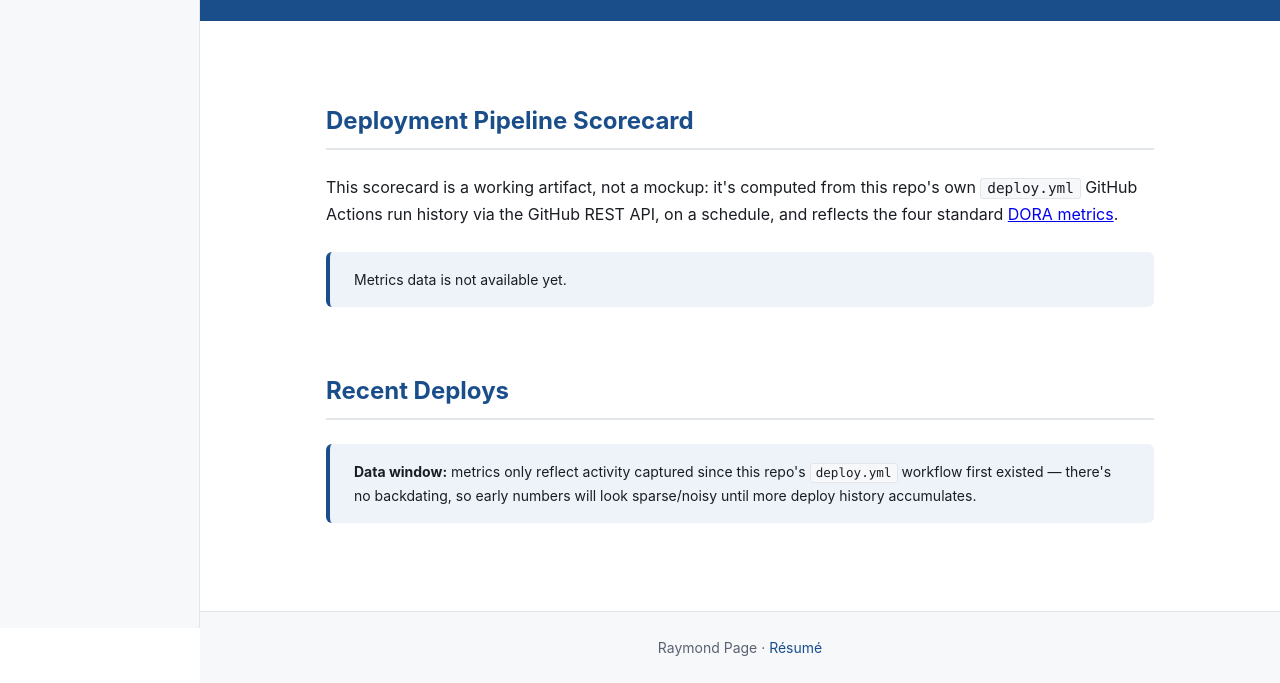
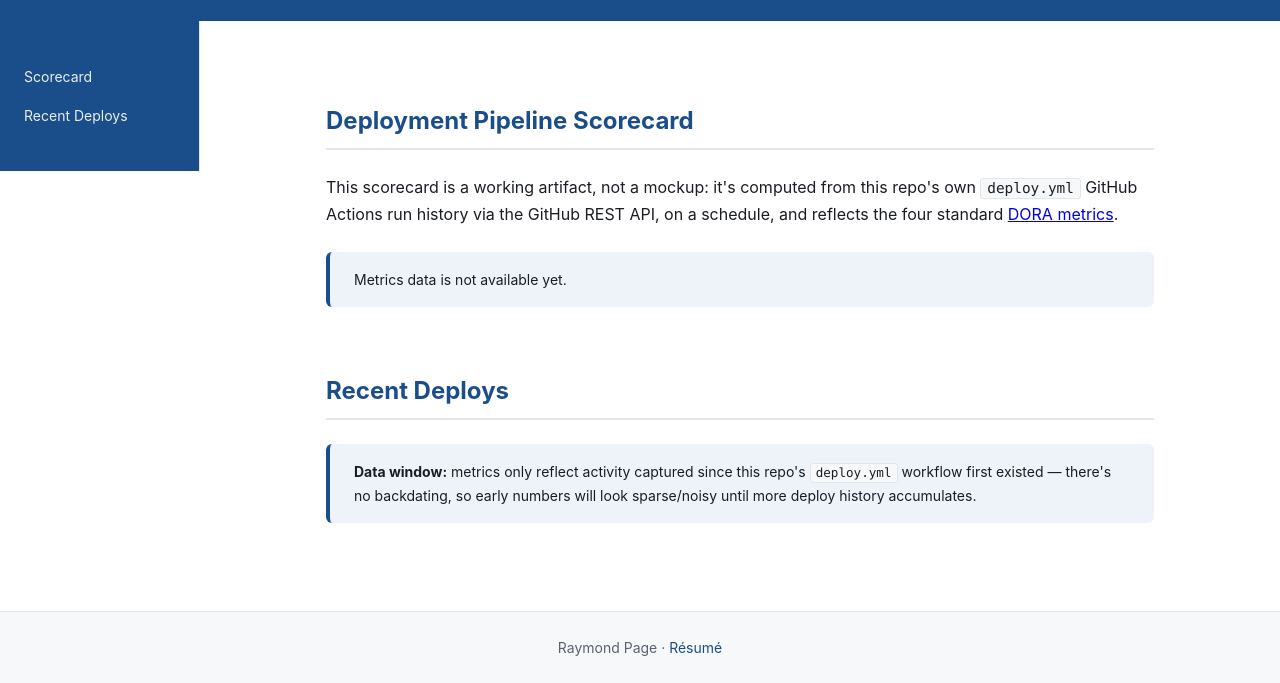
Before and after one commit to afsting/developer-experience-concepts, a plain HTML site: page site/dora-metrics.html in a window 1280 px wide. Shown: the part 172-855 px from the top of the page. Drawn offline with Linux system fonts and the light colour scheme; no server answers.

Commit message:
fix: header spans full width, side-nav sits below it (#35)
* fix: header spans full width, side-nav sits below it in its own row

Previous layout used a fixed-position .side-nav pinned to the viewport
top-left with body margin-left offsetting the header, which visually
crammed the header title into the remaining width next to the side-nav
instead of spanning the full page width.

Switch body.has-side-nav to a CSS grid: header spans both columns
across the full top, side-nav and main content share the row below it,
and footer spans full width at the bottom. Side-nav uses position:
sticky (bounded by its grid row/main's height) instead of position:
fixed so it still stays in view while scrolling without overlapping
the header. Collapses to a single column (side-nav hidden) below 900px,
same as before.

* style: match side-nav background color to header

Side-nav now uses var(--color-accent) (same as header) instead of
--color-surface, with link colors/hover adjusted for contrast on the
accent background, so the two feel like one continuous nav surface.
Dark-mode override follows the header's #0a2a4a background too.

```diff
--- a/site/styles.css
+++ b/site/styles.css
@@ -131,19 +131,40 @@ header nav a[aria-current="page"] {
 
 /* ============================================================
    Left-edge sub-page navigation (in-page section jump links)
+
+   The header (title bar) spans the full width across the top; the
+   side-nav and main content sit in a row below it, and the footer
+   spans the full width again at the bottom.
    ============================================================ */
 body.has-side-nav {
-  margin-left: 200px;
+  display: grid;
+  grid-template-columns: 200px 1fr;
+  grid-template-areas:
+    "header header"
+    "side   main"
+    "footer footer";
+}
+
+body.has-side-nav > header {
+  grid-area: header;
+}
+
+body.has-side-nav > main {
+  grid-area: main;
+}
+
+body.has-side-nav > footer {
+  grid-area: footer;
 }
 
 .side-nav {
-  position: fixed;
+  grid-area: side;
+  align-self: start;
+  position: sticky;
   top: 0;
-  left: 0;
-  width: 200px;
-  height: 100vh;
+  max-height: 100vh;
   overflow-y: auto;
-  background: var(--color-surface);
+  background: var(--color-accent);
   border-right: 1px solid var(--color-border);
   padding: var(--space-lg) var(--space-sm);
 }
@@ -157,7 +178,7 @@ body.has-side-nav {
 
 .side-nav a {
   display: block;
-  color: var(--color-text-muted);
+  color: rgba(255,255,255,0.9);
   text-decoration: none;
   font-size: var(--font-size-sm);
   padding: 0.25rem 0.5rem;
@@ -167,17 +188,21 @@ body.has-side-nav {
 
 .side-nav a:hover,
 .side-nav a:focus-visible {
-  color: var(--color-accent);
-  background: var(--color-highlight-bg);
+  color: #fff;
+  background: rgba(255,255,255,0.15);
 }
 
 @media (max-width: 900px) {
+  body.has-side-nav {
+    grid-template-columns: 1fr;
+    grid-template-areas:
+      "header"
+      "main"
+      "footer";
+  }
+
   .side-nav {
     display: none;
-  }
-
-  body.has-side-nav {
-    margin-left: 0;
   }
 }
 
@@ -566,4 +591,8 @@ footer a:hover {
   header {
     background: #0a2a4a;
   }
+
+  .side-nav {
+    background: #0a2a4a;
+  }
 }
```
